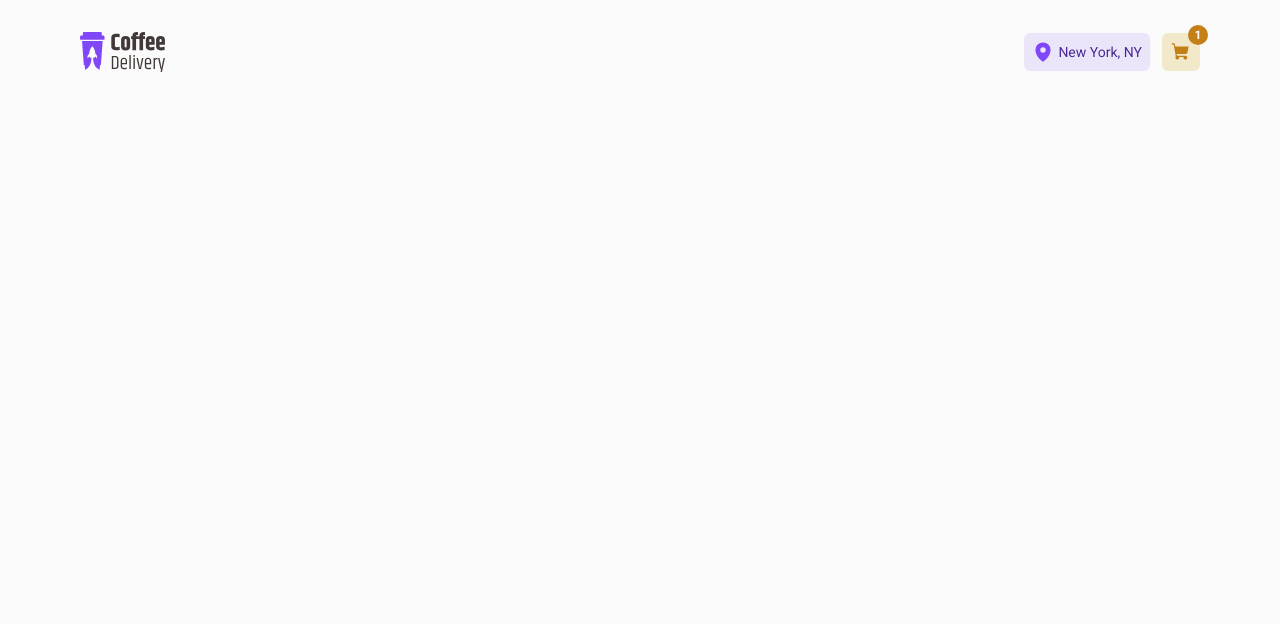
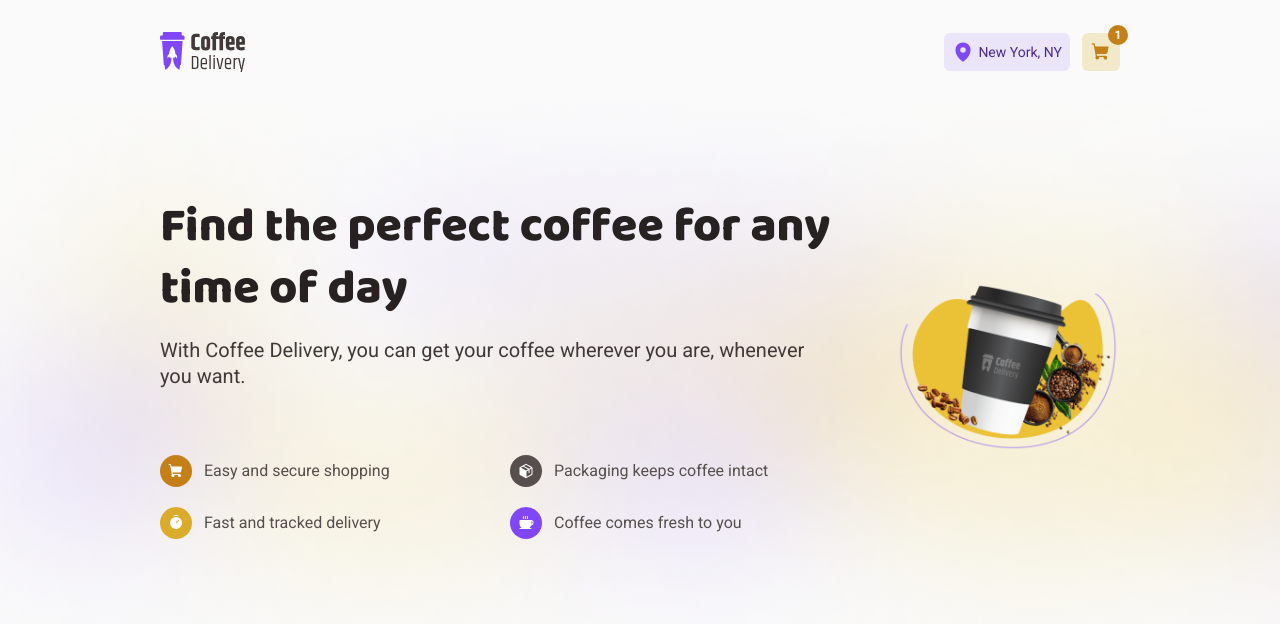
Before and after one commit to renatomarquesteles/ignite-02-coffee-delivery, a React (Vite) app: page / in a window 1280 px wide. Shown: the top 624 px of the page. Built offline with nearby package versions, Linux system fonts and the light colour scheme.

Commit message:
feat: adds introduction content at Home

```diff
--- /dev/null
+++ b/src/components/Tag/index.tsx
@@ -0,0 +1,23 @@
+import { ReactNode } from "react";
+import { defaultTheme } from "../../styles/themes/default";
+import { Container, IconContainer } from "./styles";
+
+export type Color = keyof typeof defaultTheme;
+
+interface TagProps {
+  color?: Color;
+  iconVariant?: boolean;
+  children: ReactNode;
+}
+
+export const Tag = ({
+  color = "yellow-light",
+  iconVariant = false,
+  children,
+}: TagProps) => {
+  if (iconVariant) {
+    return <IconContainer color={color}>{children}</IconContainer>;
+  }
+
+  return <Container color={color}>{children}</Container>;
+};
--- /dev/null
+++ b/src/components/Tag/styles.ts
@@ -0,0 +1,22 @@
+import styled from "styled-components";
+
+import { Color } from "./";
+
+interface BaseContainerProps {
+  color: Color;
+}
+
+const BaseContainer = styled.div<BaseContainerProps>`
+  display: flex;
+  flex-direction: center;
+  align-items: center;
+  background: ${(props) => props.theme[props.color]};
+`;
+
+export const Container = styled(BaseContainer)``;
+
+export const IconContainer = styled(BaseContainer)`
+  width: fit-content;
+  padding: 0.5rem;
+  border-radius: 50%;
+`;
--- a/src/pages/Home/index.tsx
+++ b/src/pages/Home/index.tsx
@@ -1,9 +1,11 @@
-import { MapPin, ShoppingCart } from "phosphor-react";
+import { Coffee, MapPin, Package, ShoppingCart, Timer } from "phosphor-react";
 
+import coffeeCupImg from "../../assets/coffee-cup.png";
 import logoImg from "../../assets/logo.svg";
 import { CartButton } from "../../components/CartButton";
+import { Tag } from "../../components/Tag";
 
-import { Header, Info, Location, Page } from "./styles";
+import { Benefits, Header, Info, Introduction, Location, Page } from "./styles";
 
 export const Home = () => {
   return (
@@ -21,6 +23,49 @@ export const Home = () => {
           </CartButton>
         </Info>
       </Header>
+
+      <main>
+        <Introduction>
+          <div>
+            <h1>Find the perfect coffee for any time of day</h1>
+            <p>
+              With Coffee Delivery, you can get your coffee wherever you are,
+              whenever you want.
+            </p>
+
+            <Benefits>
+              <span>
+                <Tag color="yellow-dark" iconVariant>
+                  <ShoppingCart size={16} weight="fill" color="white" />
+                </Tag>
+                Easy and secure shopping
+              </span>
+
+              <span>
+                <Tag color="base-text" iconVariant>
+                  <Package size={16} weight="fill" color="white" />
+                </Tag>
+                Packaging keeps coffee intact
+              </span>
+
+              <span>
+                <Tag color="yellow" iconVariant>
+                  <Timer size={16} weight="fill" color="white" />
+                </Tag>
+                Fast and tracked delivery
+              </span>
+
+              <span>
+                <Tag color="purple" iconVariant>
+                  <Coffee size={16} weight="fill" color="white" />
+                </Tag>
+                Coffee comes fresh to you
+              </span>
+            </Benefits>
+          </div>
+          <img src={coffeeCupImg} alt="" />
+        </Introduction>
+      </main>
     </Page>
   );
 };
--- a/src/pages/Home/styles.ts
+++ b/src/pages/Home/styles.ts
@@ -1,8 +1,10 @@
 import styled from "styled-components";
+
+import backgroundImg from "../../assets/intro-background.png";
 
 export const Page = styled.div`
   width: 100%;
-  max-width: 70rem;
+  max-width: 90rem;
   margin: 0 auto;
 `;
 
@@ -10,7 +12,11 @@ export const Header = styled.header`
   display: flex;
   justify-content: space-between;
   align-items: center;
-  padding: 2rem 0 2rem;
+  padding: 2rem 10rem;
+
+  @media (max-width: 768px) {
+    padding: 2rem 10%;
+  }
 `;
 
 export const Info = styled.div`
@@ -35,3 +41,66 @@ export const Location = styled.div`
     color: ${(props) => props.theme.purple};
   }
 `;
+
+export const Introduction = styled.section`
+  padding: 5.75rem 10rem;
+  background: url(${backgroundImg});
+  background-size: auto;
+  display: flex;
+  justify-content: space-between;
+  align-items: center;
+  gap: 3.5rem;
+
+  > div {
+    display: flex;
+    flex-direction: column;
+    gap: 1rem;
+  }
+
+  h1 {
+    font-family: "Baloo 2", sans-serif;
+    font-weight: 800;
+    font-size: 3rem;
+    color: ${(props) => props.theme["base-title"]};
+    line-height: 3.9rem;
+  }
+
+  p {
+    font-size: 1.25rem;
+    line-height: 1.625rem;
+    color: ${(props) => props.theme["base-subtitle"]};
+  }
+
+  @media (max-width: 1280px) {
+    img {
+      width: 14rem;
+    }
+  }
+
+  @media (max-width: 968px) {
+    img {
+      display: none;
+    }
+  }
+
+  @media (max-width: 768px) {
+    padding: 1.75rem 10%;
+  }
+`;
+
+export const Benefits = styled.div`
+  margin-top: 3.125rem;
+  display: grid;
+  grid-template-columns: 1fr 1fr;
+  gap: 1.25rem;
+
+  span {
+    display: flex;
+    align-items: center;
+    gap: 0.75rem;
+  }
+
+  @media (max-width: 768px) {
+    grid-template-columns: 1fr;
+  }
+`;
```
Also changed, not shown: src/assets/coffee-cup.png (added), src/assets/intro-background.png (added).
